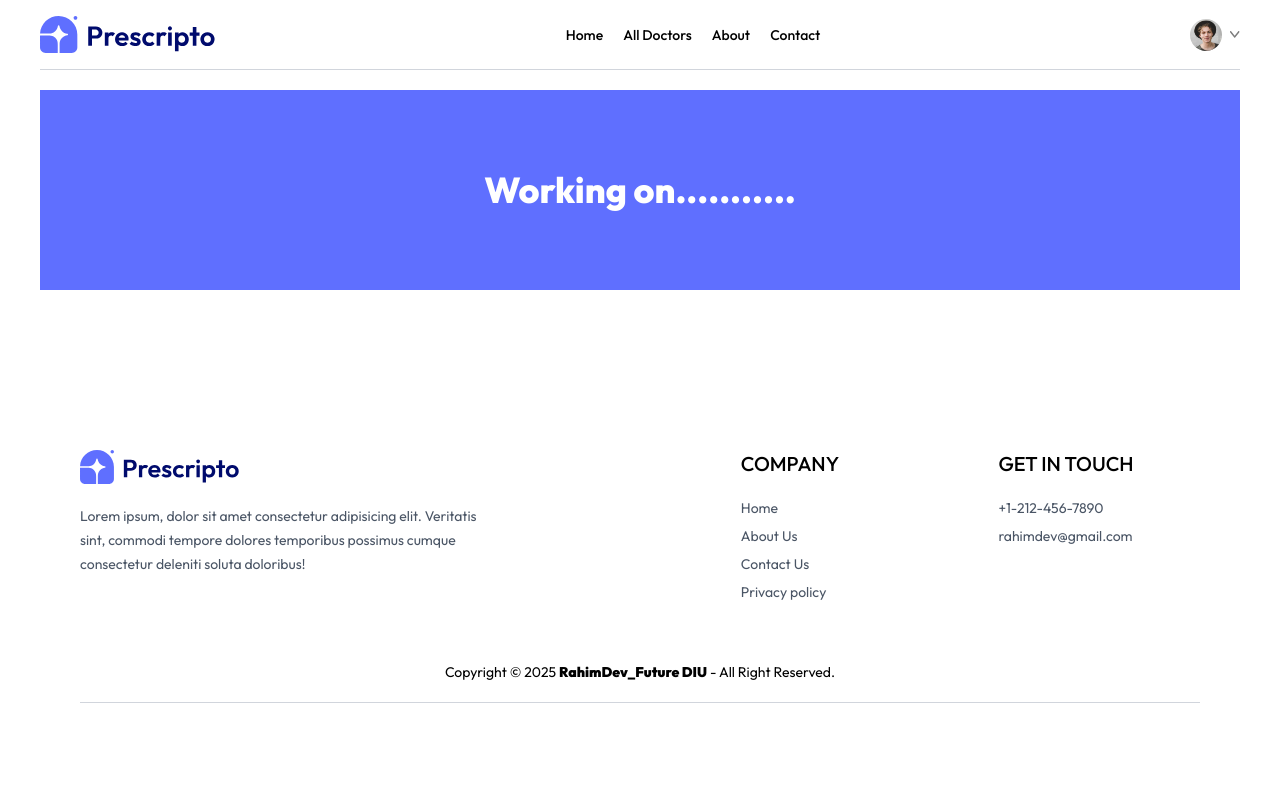
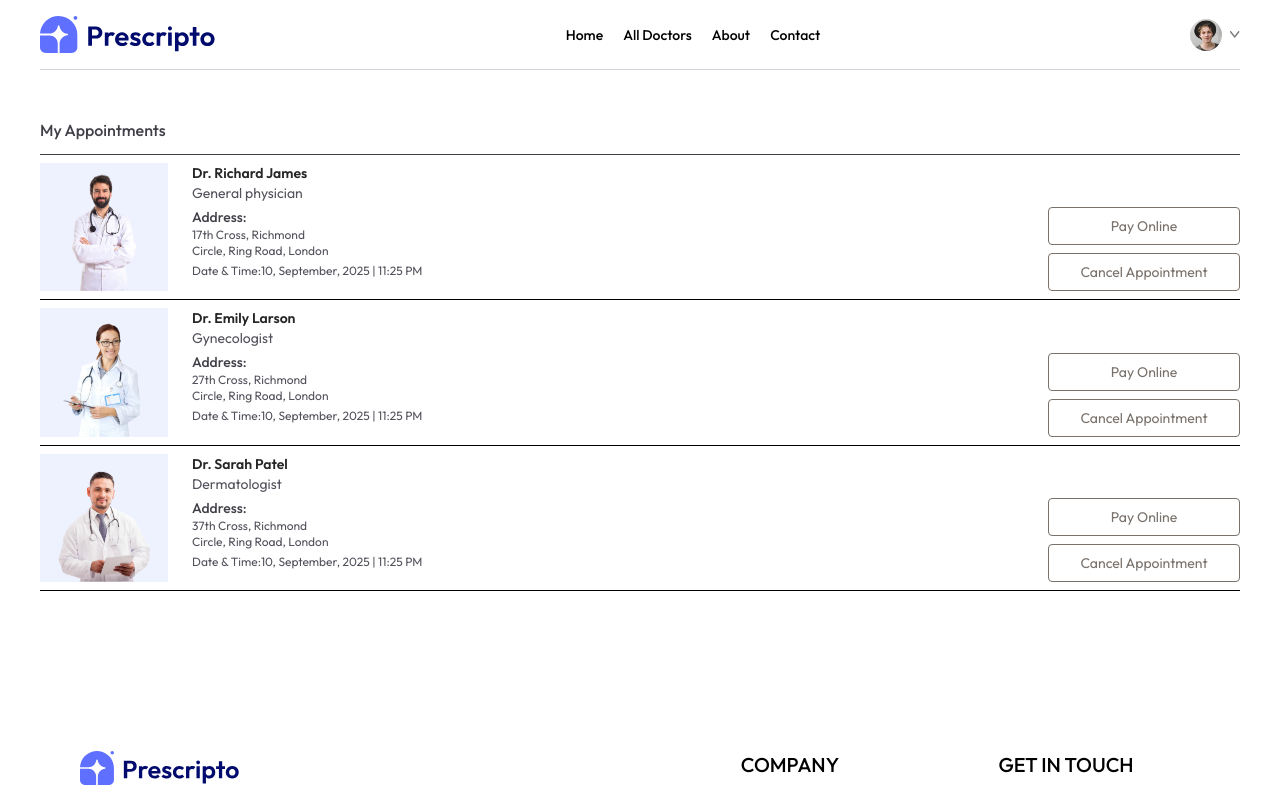
Before and after one commit to Mohammad-Abdur-Rahim/Medical-Management-System-React-, a React (Vite) app in the folder frontend/: page /my-appointments in a window 1280 px wide. Shown: the top 800 px of the page. Built offline with nearby package versions, Linux system fonts and the light colour scheme.

Commit message:
*** Appointment page Done***

```diff
--- a/frontend/src/context/AppContextProvider.jsx
+++ b/frontend/src/context/AppContextProvider.jsx
@@ -2,10 +2,10 @@ import { AppContext } from "./AppContext";
 import { doctors } from "../assets/assets_frontend/assets";
 
 const AppContextProvider = (props) => {
-  const currencySymbol = '$'
+  const currencySymbol = "$";
   const value = {
-    doctors ,
-    currencySymbol
+    doctors,
+    currencySymbol,
   };
 
   return (
--- a/frontend/src/pages/MyAppointments.jsx
+++ b/frontend/src/pages/MyAppointments.jsx
@@ -1,9 +1,34 @@
 import React from 'react';
+import { useContext } from 'react';
+import { AppContext } from "../context/AppContext";
+const MyAppointments = () => {
 
-const MyAppointments = () => {
+    const { doctors } = useContext(AppContext);
     return (
         <div>
-            <h1 className='text-4xl font-extrabold text-center p-20 bg-[#5f6FFF] text-white'>Working on...........</h1>
+            <p className='pb-3 mt-12 font-medium text-zinc-700 border-b'>My Appointments</p>
+            <div>
+                {doctors.slice(0,3).map((data, idx)=>(
+                    <div className='grid grid-cols-2 gap-4 sm:flex sm:gap-6 py-2 border-b' key={idx}>
+                        <div>
+                            <img className='w-32 bg-indigo-50' src={data.image} alt="" />
+                        </div>
+                        <div className='flex-1 text-sm text-zinc-600'>
+                            <p className='text-neutral-800 font-semibold'>{data.name}</p>
+                            <p >{data.speciality}</p>
+                            <p className='text-zinc-700 font-medium mt-1'>Address:</p>
+                            <p className='text-xs '>{data.address.line1}</p>
+                            <p className='text-xs '>{data.address.line2}</p>
+                            <p className='text-xs mt-1'><span>Date & Time:</span>10, September, 2025 | 11:25 PM</p>
+                        </div>
+                        <div></div>
+                        <div className='flex flex-col gap-2 justify-end'>
+                            <button className='text-sm text-stone-500 text-center sm:min-w-48 py-2 border rounded hover:bg-[#5f6FFF] hover:text-white transition-all cursor-pointer'>Pay Online</button>
+                            <button className='text-sm text-stone-500 text-center sm:min-w-48 py-2 border rounded hover:bg-red-500 hover:text-white transition-all cursor-pointer'>Cancel Appointment</button>
+                        </div>
+                    </div>
+                ))}
+            </div>
         </div>
     );
 };
```
